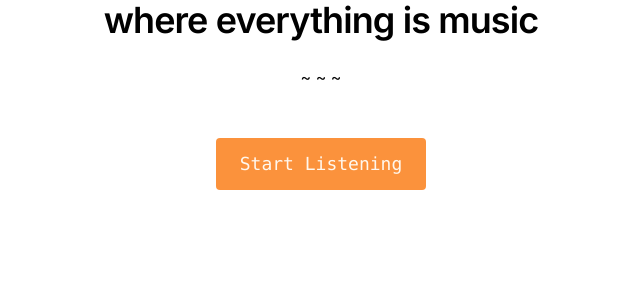
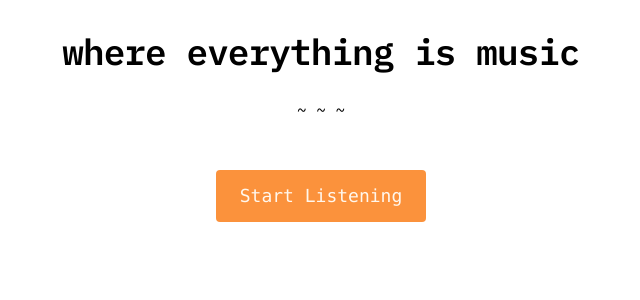
Before and after one commit to dhruuuuuv/silver-parakeet, a Next.js app: page / in a window 1280 px wide. Shown: the top 300 px of the page, without its empty margins (319-959 px from the left). Built offline with nearby package versions, Linux system fonts and the light colour scheme; no server answers.

Commit message:
fix: update layout

```diff
--- a/src/app/layout.tsx
+++ b/src/app/layout.tsx
@@ -1,12 +1,16 @@
 import type { Metadata } from 'next';
-import { Inter } from 'next/font/google';
+import { IBM_Plex_Mono } from 'next/font/google';
 import './globals.css';
 
-const inter = Inter({ subsets: ['latin'] });
+const ibmPlexMono = IBM_Plex_Mono({
+  weight: ['400', '500', '600'],
+  subsets: ['latin'],
+  display: 'swap',
+});
 
 export const metadata: Metadata = {
-  title: 'Music Recognition App',
-  description: 'Recognize songs with a simple retro interface',
+  title: 'Music Lineage',
+  description: 'Discover the musical lineage of any song',
 };
 
 export default function RootLayout({
@@ -15,9 +19,11 @@ export default function RootLayout({
   children: React.ReactNode;
 }) {
   return (
-    <html lang="en" className="h-full">
-      <body className={`${inter.className} antialiased h-full bg-grayscale-50 text-grayscale-900`}>
-        {children}
+    <html lang="en" className={ibmPlexMono.className}>
+      <body className="min-h-screen bg-white text-black antialiased">
+        <main className="container mx-auto px-4 py-8 max-w-3xl">
+          {children}
+        </main>
       </body>
     </html>
   );
```
